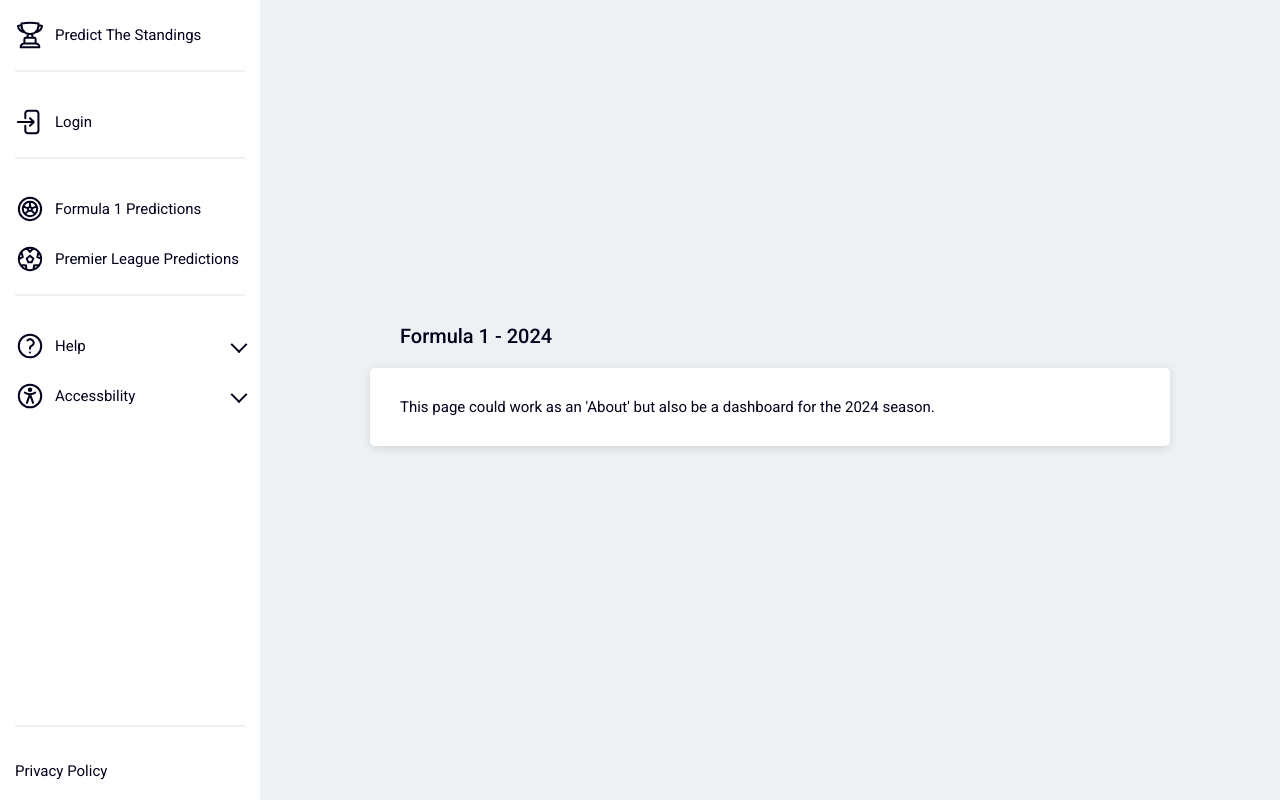
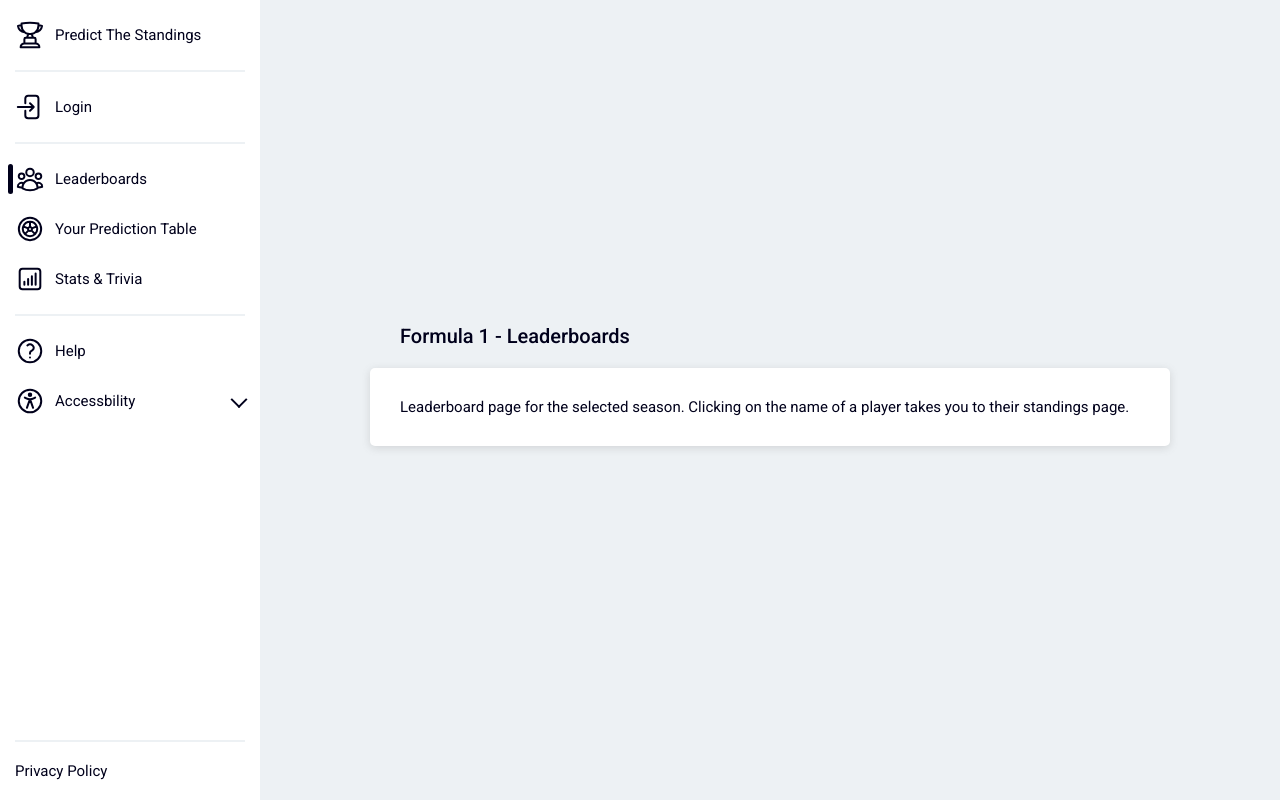
Before and after one commit to davidwillprice/predict-the-standings, a Next.js app: page /formula-1/2024 in a window 1280 px wide. Built offline with nearby package versions, Linux system fonts and the light colour scheme; no server answers.

Commit message:
Update navigation and sport page structure
- Change /sport/year/ pages to be leaderboard page
- Update Header to show Formula 1 related links when in the formula-1 page family
- Fix the <hr> in Header having bottom margin

```diff
--- a/app/formula-1/2024/page.tsx
+++ b/app/formula-1/2024/page.tsx
@@ -5,12 +5,12 @@ const Page = () => {
   return (
     <>
       <PanelHeading>
-        <h1>Formula 1 - 2024</h1>
+        <h1>Formula 1 - Leaderboards</h1>
       </PanelHeading>
       <Panel>
         <p>
-          This page could work as an &apos;About&apos; but also be a dashboard
-          for the 2024 season.
+          Leaderboard page for the selected season. Clicking on the name of a
+          player takes you to their standings page.
         </p>
       </Panel>
     </>
--- a/src/ui/components/header/header.module.scss
+++ b/src/ui/components/header/header.module.scss
@@ -34,6 +34,9 @@
   background-color: $primary-color;
   position: fixed;
   height: 100%;
+  hr {
+    margin-bottom: 0;
+  }
 }
 .pinned_header {
   display: flex;
--- a/src/ui/components/header/main-nav.tsx
+++ b/src/ui/components/header/main-nav.tsx
@@ -1,13 +1,11 @@
 "use client";
 import { useState, useEffect } from "react";
 import { usePathname } from "next/navigation";
-
+import { ReactNode } from "react";
 import Link from "next/link";
 
 import Icon from "@svgs/icons/sq-icon";
 import HeaderLink from "@components/header/header-link";
-
-import { ReactNode } from "react";
 
 import styles from "@components/header/header.module.scss";
 import commonStyles from "@styles/common.module.scss";
@@ -24,13 +22,36 @@ export const MainNav = ({ children }: Props) => {
   const handleMobMenuCick = () => {
     toggleMobMenu(!mobMenuOpen);
   };
-
   useEffect(() => {
-    /**
-     * Whenever the page changes, the mobile menu is closed
-     */
+    /** Whenever the page changes, the mobile menu is closed*/
     toggleMobMenu(false);
   }, [pathname]);
+
+  const predictionLinks = pathname.startsWith("/formula-1") ? (
+    <>
+      {/**@todo Add year selector*/}
+      <HeaderLink href="/formula-1/2024" icon="group">
+        Leaderboards
+      </HeaderLink>
+      {/**@todo Only shows if user has made predictions for the year*/}
+      <HeaderLink href="/formula-1/2024/table" icon="f1">
+        Your Prediction Table
+      </HeaderLink>
+      <HeaderLink href="/formula-1/2024/stats" icon="stats">
+        Stats & Trivia
+      </HeaderLink>
+    </>
+  ) : (
+    <>
+      <HeaderLink href="/formula-1" icon="f1">
+        Formula 1
+      </HeaderLink>
+      <HeaderLink href="/premier-league" icon="premierLeague">
+        Premier League
+      </HeaderLink>
+    </>
+  );
+
   return (
     <>
       <div className={styles.pinned_header}>
@@ -61,25 +82,12 @@ export const MainNav = ({ children }: Props) => {
         <hr />
         <div>{children}</div>
         <hr />
-        <div>
-          <HeaderLink href="/formula-1" icon="f1">
-            Formula 1 Predictions
-          </HeaderLink>
-          <HeaderLink href="/premier-league" icon="premierLeague">
-            Premier League Predictions
-          </HeaderLink>
-        </div>
+        <div>{predictionLinks}</div>
         <hr />
         <div>
-          <div className={styles.dropdown}>
-            <div className={styles.dropdown__label}>
-              <div className={styles.icon}>
-                <Icon type="help" strokeWidth={2} />
-              </div>
-              Help
-            </div>
-            <i />
-          </div>
+          <HeaderLink href="/help" icon="help">
+            Help
+          </HeaderLink>
           <div className={styles.dropdown}>
             <div className={styles.dropdown__label}>
               <div className={styles.icon}>
```
Also changed, not shown: app/formula-1/2024/table/page.tsx (renamed from app/formula-1/2024/leaderboards/page.tsx, +5 -2 lines).
